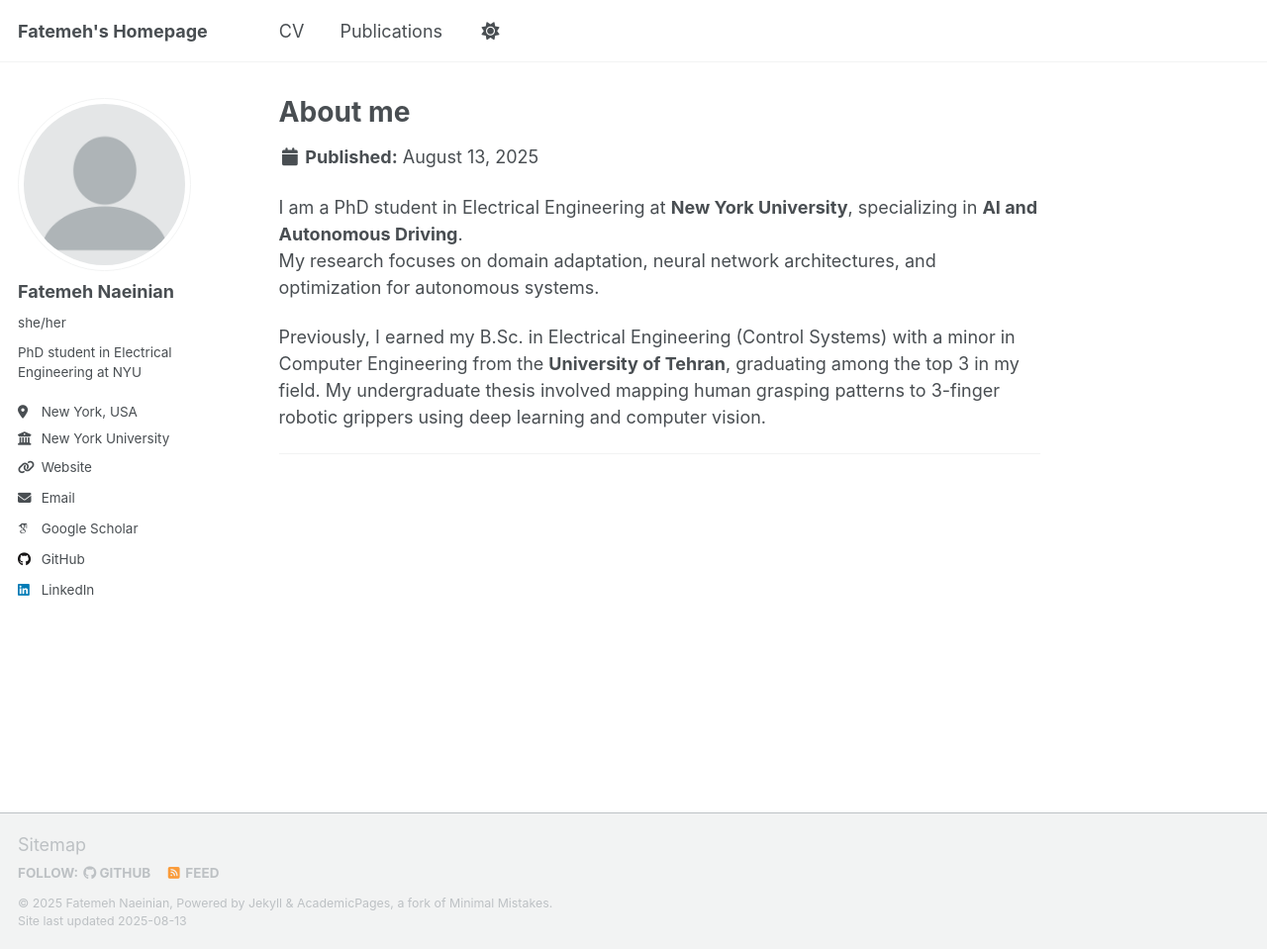
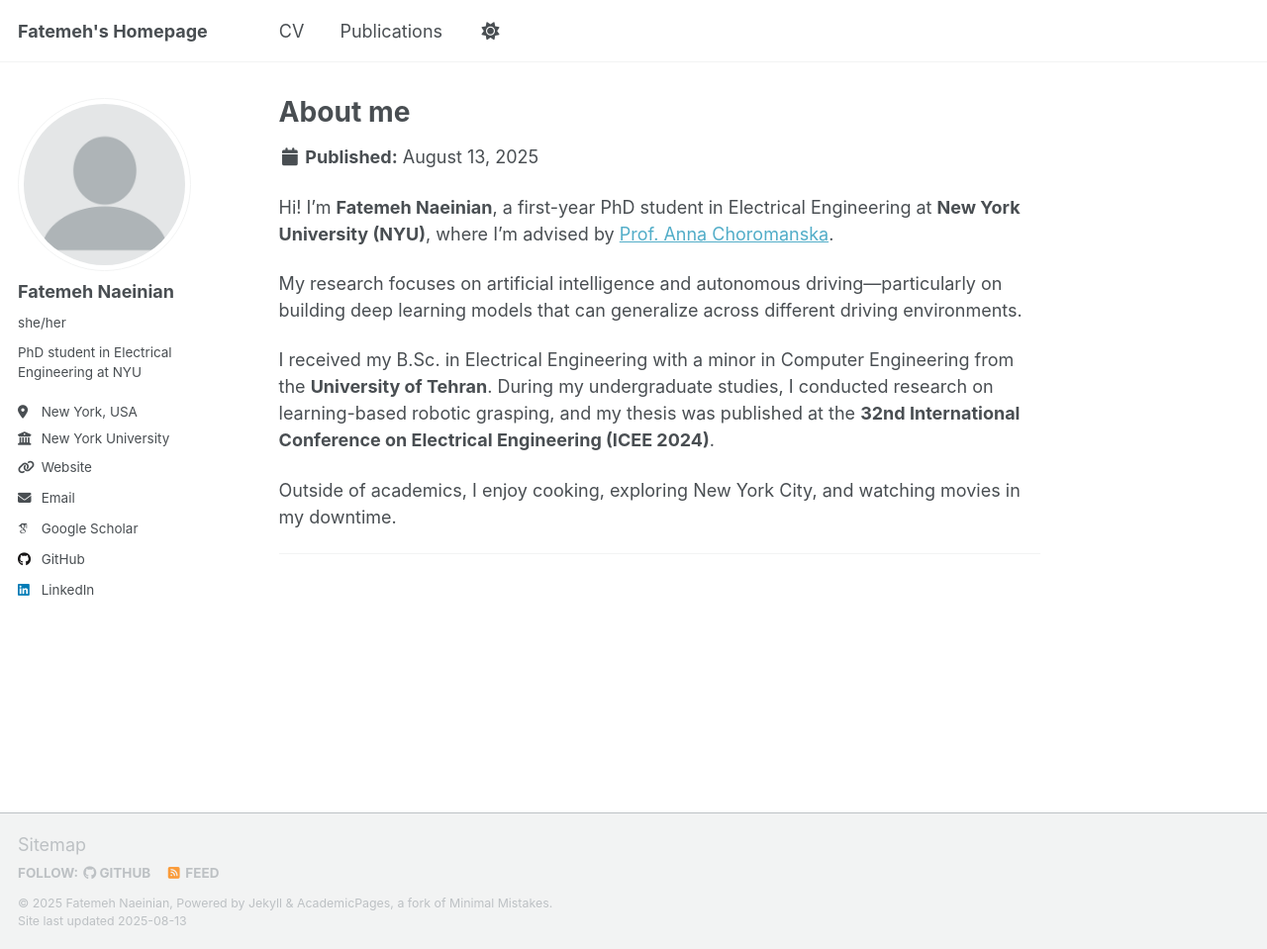
Before and after one commit to FatemehNaeinian/FatemehNaeinian.github.io, a Jekyll site: the page built from _pages/about.md, in a window 1280 px wide and 959 px high. Shown: the whole window at 99% size. Built offline with Jekyll 4.4.1, drawn with Linux system fonts in a browser that asks for light colours; some web fonts are replaced; a script that is not in the unit is left out.

Commit message:
Update about.md

```diff
--- a/_pages/about.md
+++ b/_pages/about.md
@@ -4,9 +4,12 @@
 author_profile: true
 ---
 
-I am a PhD student in Electrical Engineering at **New York University**, specializing in **AI and Autonomous Driving**.
-My research focuses on domain adaptation, neural network architectures, and optimization for autonomous systems.
+Hi! I’m **Fatemeh Naeinian**, a first-year PhD student in Electrical Engineering at **New York University (NYU)**, where I’m advised by [Prof. Anna Choromanska](https://engineering.nyu.edu/faculty/anna-choromanska).
 
-Previously, I earned my B.Sc. in Electrical Engineering (Control Systems) with a minor in Computer Engineering from the **University of Tehran**, graduating among the top 3 in my field. My undergraduate thesis involved mapping human grasping patterns to 3-finger robotic grippers using deep learning and computer vision.
+My research focuses on artificial intelligence and autonomous driving—particularly on building deep learning models that can generalize across different driving environments.
+
+I received my B.Sc. in Electrical Engineering with a minor in Computer Engineering from the **University of Tehran**. During my undergraduate studies, I conducted research on learning-based robotic grasping, and my thesis was published at the **32nd International Conference on Electrical Engineering (ICEE 2024)**.
+
+Outside of academics, I enjoy cooking, exploring New York City, and watching movies in my downtime.
 
 ---
```
